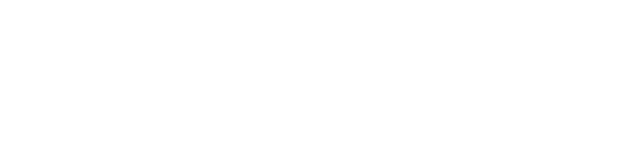
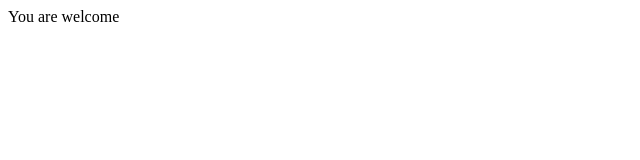
Before and after one commit to regina2019/RemoTechGlobalServices.github.io, a plain HTML site: page index.html in a window 1280 px wide. Shown: the whole page, without its empty margins (0-640 px from the left). Drawn offline with Linux system fonts and the light colour scheme.

Commit message:
Update index.html

```diff
--- a/index.html
+++ b/index.html
@@ -2,4 +2,5 @@
 <head>
 <title>Remo Tech Global Services</title>
 </head>
+  <body>You are welcome</body>
 </html>
```
